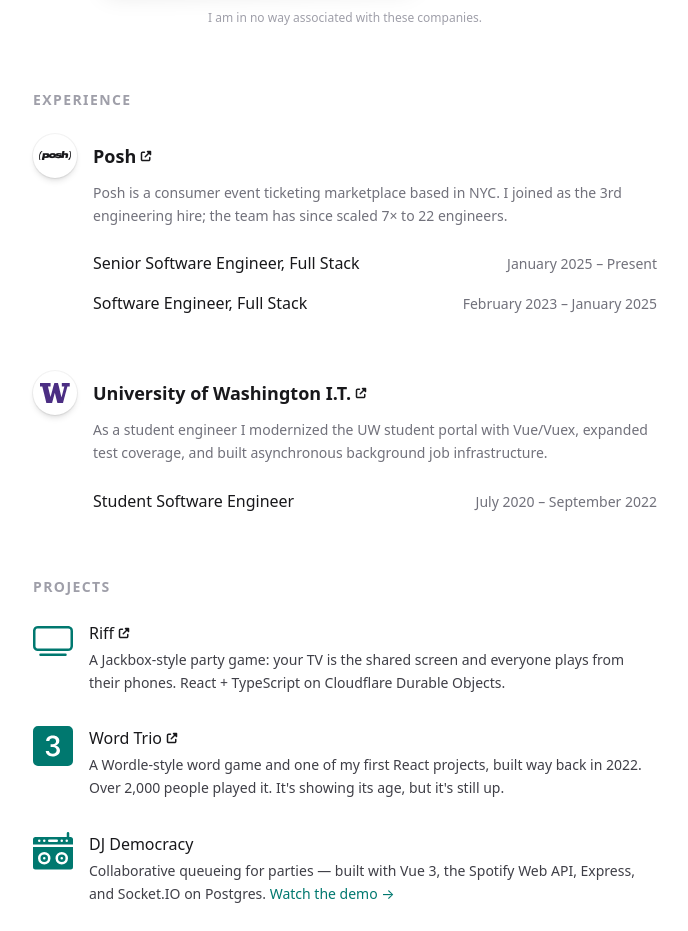
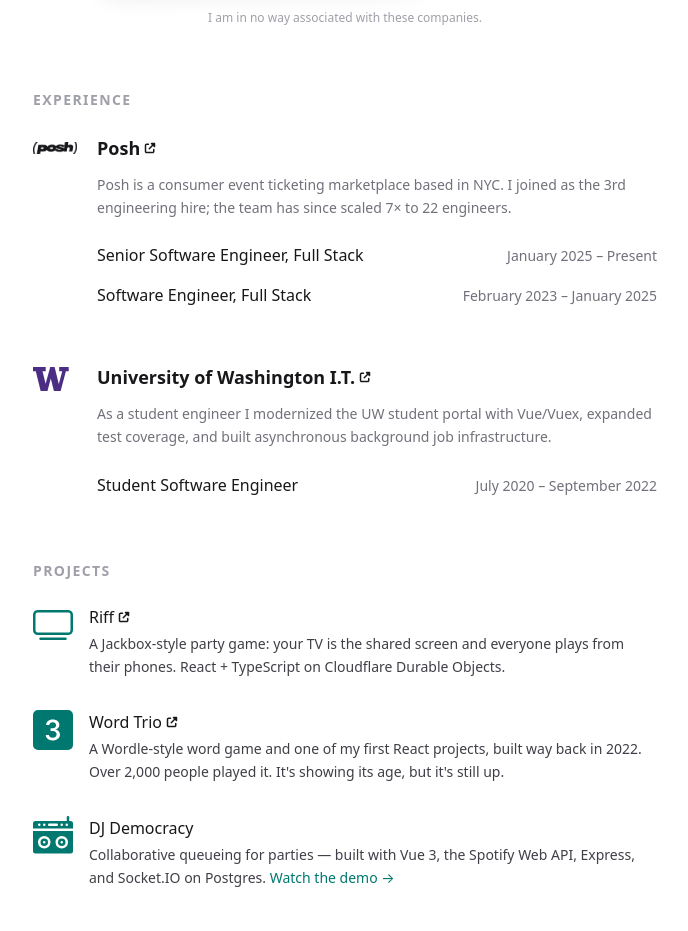
Before and after one commit to j0pp/jon-b-portfolio, a Next.js app: page / in a window 1280 px wide. Shown: the part 1240-2171 px from the top of the page, without its empty margins (295-983 px from the left). Built offline with nearby package versions, Linux system fonts and the light colour scheme.

Commit message:
Flatten Experience logos: drop the chip, show bare marks
Marks render directly on the page in a fixed-width left slot, keeping
the text columns aligned.

Co-Authored-By: Claude Fable 5 <noreply@anthropic.com>
Claude-Session: https://claude.ai/code/session_01XjU3RpdHNQgEb3xnw8pqy2

```diff
--- a/src/app/page.tsx
+++ b/src/app/page.tsx
@@ -61,7 +61,7 @@ export default function HomePage() {
             <div key={job.company} className="flex gap-4">
               {job.logo && <CompanyLogo logo={job.logo} />}
               <div className="flex-1">
-                <h3 className="flex items-center pt-2 text-lg font-semibold text-zinc-900 dark:text-zinc-100">
+                <h3 className="flex items-center text-lg font-semibold text-zinc-900 dark:text-zinc-100">
                   {job.url ? (
                     <ExternalLink href={job.url} className="!text-inherit hover:!text-teal-700 dark:hover:!text-teal-400">
                       {job.company}
--- a/src/components/CompanyLogo.tsx
+++ b/src/components/CompanyLogo.tsx
@@ -4,28 +4,25 @@ import { UWBlockWIcon } from "@/components/icons";
 export type CompanyLogoId = "posh" | "uw";
 
 /**
- * LinkedIn/Spotlight-style logo chip shown at the left of an Experience
- * entry: a small rounded container with a subtle ring holding the mark.
+ * Company mark shown flat at the left of an Experience entry. The fixed
+ * slot width keeps every entry's text column aligned.
  */
 export default function CompanyLogo({ logo }: { logo: CompanyLogoId }) {
   return (
-    <div
-      aria-hidden
-      className="flex h-11 w-11 flex-none items-center justify-center rounded-full bg-white shadow-md ring-1 ring-zinc-900/5 dark:border dark:border-zinc-700/50 dark:bg-zinc-800 dark:ring-0"
-    >
+    <div aria-hidden className="w-12 flex-none pt-1">
       {logo === "uw" ? (
-        <UWBlockWIcon className="h-5 w-auto text-[#4b2e83] dark:text-white" />
+        <UWBlockWIcon className="h-6 w-auto text-[#4b2e83] dark:text-white" />
       ) : (
         <>
           <img
             src="/images/logos/posh-black.png"
             alt=""
-            className="w-8 dark:hidden"
+            className="mt-1 w-11 dark:hidden"
           />
           <img
             src="/images/logos/posh-white.png"
             alt=""
-            className="hidden w-8 dark:block"
+            className="mt-1 hidden w-11 dark:block"
           />
         </>
       )}
```
